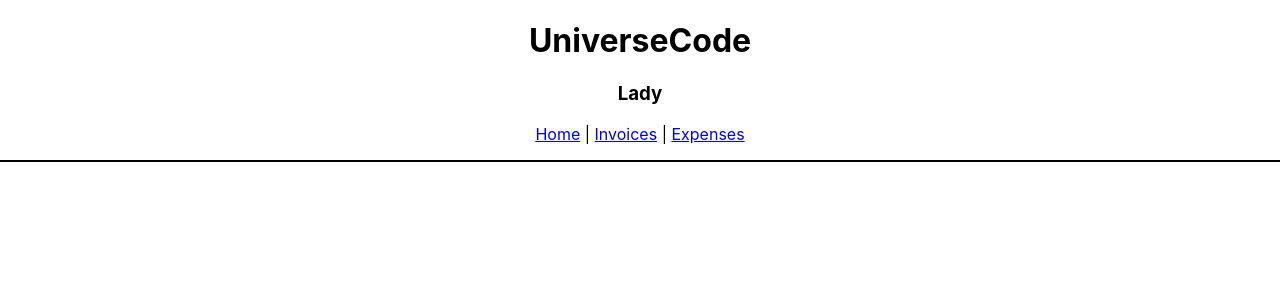
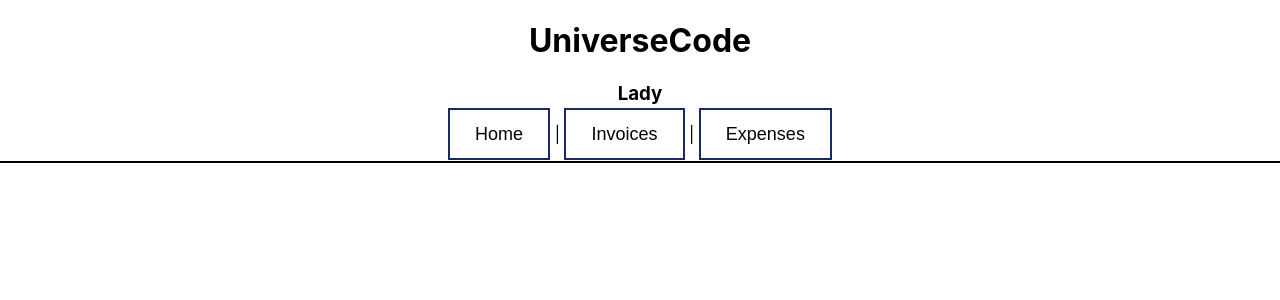
Before and after one commit to Leydi21/navegacion-react, a React (Create React App) app: page / in a window 1280 px wide. Shown: the top 300 px of the page. Built offline with nearby package versions, Linux system fonts and the light colour scheme.

Commit message:
Estilos en App.css

```diff
--- a/src/App.css
+++ b/src/App.css
@@ -36,3 +36,30 @@
     transform: rotate(360deg);
   }
 }
+
+.list {
+  display: flex;
+  justify-content: center;
+  width: 100%;
+}
+
+.list ul li {
+  list-style: none;
+  margin: 42px;
+  text-align: center;
+}
+
+a {
+  text-decoration: none;
+  color: rgb(3, 3, 3);
+  font-size: 18px;
+  font-family: Arial, Helvetica, sans-serif;
+  padding: 14px 25px;
+  background-color: transparent;
+  border: 2px solid rgb(28, 39, 106);
+}
+
+a:hover {
+  background-color: rgb(12, 0, 66);
+  color: rgb(255, 255, 255);
+}
--- a/src/index.js
+++ b/src/index.js
@@ -41,7 +41,7 @@ root.render(
         }
         />
         </Route>
-        </Routes>
+      </Routes>
   </BrowserRouter>
 
 
```
